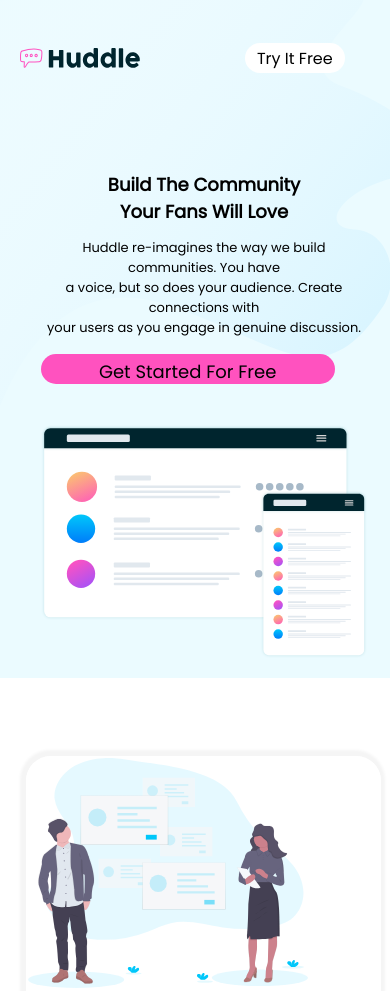
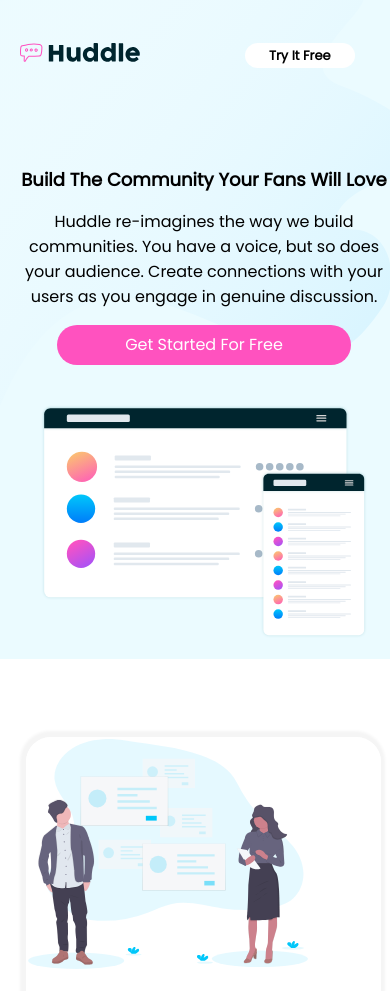
Before and after one commit to ChamuMutezva/HuddleLandingPage4, a plain HTML site: page index.html in a window 390 px wide. Shown: the top 991 px of the page. Drawn offline with Linux system fonts and the light colour scheme; files whose address does not match are found by name.

Commit message:
feat: alighment of header elements and paragraphs

```diff
--- a/main.css
+++ b/main.css
@@ -49,7 +49,7 @@
 }
 
 div#build {
-    margin: 10%;
+    margin: 10% 5%;
 }
 
 span.collapse {
@@ -65,6 +65,7 @@
     font-size: x-large;
     line-height: 2em;
     border-radius: 25px;
+    color: white;
 }
 
 p {
@@ -146,7 +147,7 @@
     font-size: xx-large;
     text-decoration: none;
     color: white;
-   }
+}
 
 footer span.collapse {
     display: block;
@@ -196,9 +197,6 @@
 /*mobile view*/
 
 @media only screen and (max-width: 850px) {
-    body {
-        overflow-x: hidden;
-    }
 
     div#logoSection {
         display: grid;
@@ -207,18 +205,19 @@
 
     img#logo {
         width: 120px;
-        margin-top: 50px;
+        margin-top: 22%;
         margin-left: 20px;
         /* font-size: medium; */
     }
 
     div#tryIt {
-        width: 100px;
-        height: 30px;
+        width: 110px;
+        height: 25px;
         /* background: white; */
         margin: 22% 20%;
         /* text-align: center; */
-        font-size: medium;
+        font-size: small;
+        font-weight: bolder;
     }
 
     div#illustrationSection {
@@ -234,19 +233,21 @@
     }
 
     p {
-        font-size: small;
+        font-size: medium;
         text-align: center;
     }
 
     span.collapse {
-        display: block;
+        display: initial;
     }
 
     div.getStarted {
-        width: 90%;
-        height: 30px;
+        width: 80%;
+        height: 40px;
+        margin: auto;
         text-align: center;
-        font-size: large;
+        font-size: medium;
+        line-height: 40px;
 
     }
 
@@ -267,7 +268,7 @@
 
     h2 {
         font-size: medium;
-
+        text-align: center;
     }
 
     div#grow,
@@ -276,7 +277,9 @@
     }
 
     div#getReady {
-        width: 86%;
+        width: 76%;
+        margin-top: 25%;
+        padding: 6% 5%;
     }
 
     footer {
@@ -299,7 +302,6 @@
     footer span.collapse {
         display: inline-block;
         font-size: small;
-
     }
 
     a.fa {
@@ -339,5 +341,4 @@
         grid-template-columns: 50px 1fr;
         justify-items: start;
     }
-
 }
```
Also changed, not shown: index.html (+4 -3 lines).
